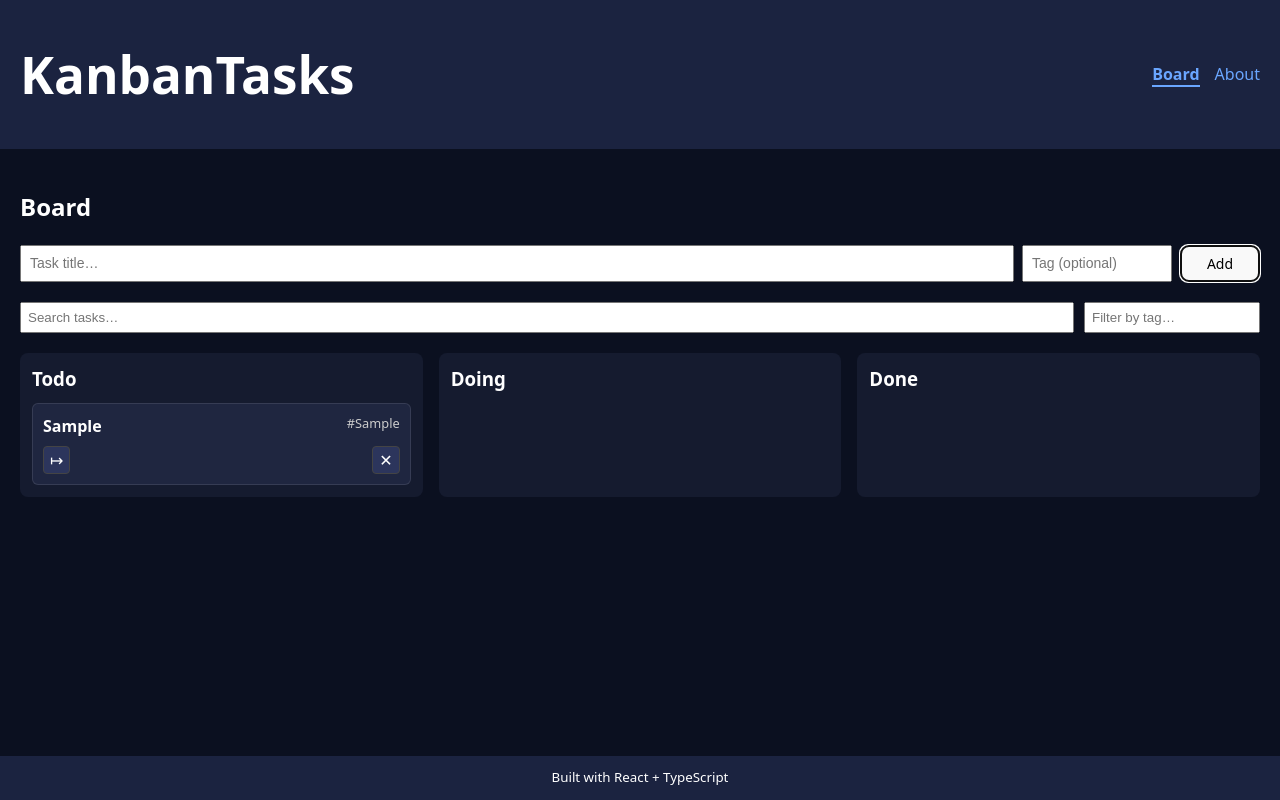
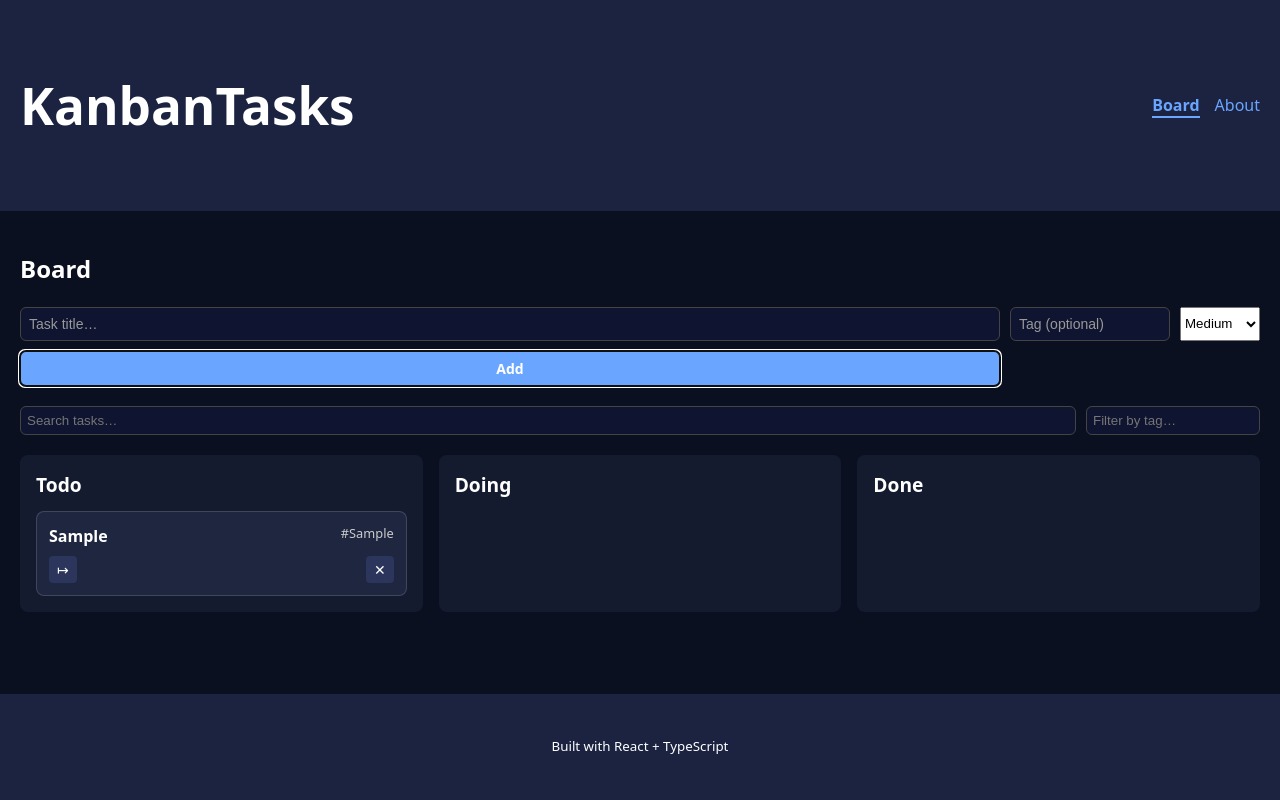
Before and after one commit to safya-alzayat/kanbanTasksFrontend, a React (Vite) app: page / in a window 1280 px wide. Both pictures are taken after typing "Sample", "Sample" into the empty fields and a click on the button "Add". Built offline with nearby package versions, Linux system fonts and the light colour scheme.

Commit message:
Add support for search, filter, and priority

```diff
--- a/src/App.css
+++ b/src/App.css
@@ -1,7 +1,7 @@
 .app-shell {
   min-height: 100vh; /* take full height of the screen */
   display: grid;
-  grid-template-rows: auto 1fr auto; /* header | main | footer */
+  background-color: #0b1020;
 }
 
 .topbar,
@@ -58,11 +58,15 @@
 .column {
   background: #151b2f;
   border-radius: 8px;
-  padding: 12px;
+  padding: 16px;
+  display: flex;
+  flex-direction: column;
 }
 
 .column h3 {
-  margin: 0 0 10px;
+  margin: 0 0 12px;
+  font-size: 1.2em;
+  color: #fff;
 }
 
 .stack {
@@ -97,3 +101,79 @@
 .card button:hover {
   background: #3a4673;
 }
+.task-form {
+  display: grid;
+  grid-template-columns: 1fr 160px 80px;
+  gap: 10px;
+  margin-bottom: 20px;
+}
+
+.task-form input {
+  padding: 8px;
+  border: 1px solid #444;
+  border-radius: 6px;
+  background: #0f1430;
+  color: white;
+}
+
+.task-form input::placeholder {
+  color: #999;
+}
+
+.task-form button {
+  background: #6aa6ff;
+  color: white;
+  border: none;
+  border-radius: 6px;
+  cursor: pointer;
+  font-weight: bold;
+}
+
+.task-form button:hover {
+  background: #4f8de0;
+}
+.card {
+  background: #1f2640;
+  border-radius: 8px;
+  padding: 12px;
+  border: 1px solid rgba(255, 255, 255, 0.15);
+  color: #fff;
+}
+
+.card button {
+  background: #2c355c;
+  border: none;
+  border-radius: 4px;
+  padding: 4px 8px;
+  color: white;
+  cursor: pointer;
+  font-size: 14px;
+}
+
+.card button:hover {
+  background: #3a4673;
+}
+
+.filters {
+  display: flex;
+  gap: 10px;
+  margin-bottom: 20px;
+}
+
+.filters input {
+  padding: 8px;
+  border-radius: 6px;
+  border: 1px solid #444;
+  background: #0f1430;
+  color: white;
+}
+
+.priority-low {
+  color: #4caf50; /* Green for low priority */
+}
+.priority-medium {
+  color: #ff9800; /* Orange for medium priority */
+}
+.priority-high {
+  color: #f44336; /* Red for high priority */
+}
--- a/src/components/TaskForm.tsx
+++ b/src/components/TaskForm.tsx
@@ -9,6 +9,7 @@ export default function TaskForm({ onAdd }: Props) {
   // local state for form inputs
   const [title, setTitle] = useState("");
   const [tag, setTag] = useState("");
+  const [priority, setPriority] = useState("");
 
   function handleSubmit(e: React.FormEvent) {
     e.preventDefault(); // prevent page reload
@@ -20,11 +21,13 @@ export default function TaskForm({ onAdd }: Props) {
       tag: tag.trim() || undefined,
       column: "todo", // new tasks always start in todo
       createdAt: Date.now(),
+      priority: priority.trim() || undefined,
     };
 
     onAdd(newTask); // give task to parent
     setTitle(""); // clear form
     setTag("");
+    setPriority("medium");
   }
 
   return (
@@ -41,6 +44,17 @@ export default function TaskForm({ onAdd }: Props) {
         value={tag}
         onChange={(e) => setTag(e.target.value)}
       />
+      <select
+        name="priority"
+        id="priority"
+        value={priority}
+        onChange={(e) => setPriority(e.target.value)}
+      >
+        <option value="low">Low</option>
+        <option value="medium">Medium</option>
+        <option value="high">High</option>
+      </select>
+
       <button type="submit">Add</button>
     </form>
   );
--- a/src/components/TaskItem.tsx
+++ b/src/components/TaskItem.tsx
@@ -15,6 +15,9 @@ export default function TaskItem({ task, onMove, onDelete }: Props) {
   return (
     <div className="card">
       <div style={{ display: "flex", justifyContent: "space-between" }}>
+        {task.priority && (
+          <span className={`priority-${task.priority}`}>[{task.priority}]</span>
+        )}
         <strong>{task.title}</strong>
         {task.tag && <span className="tag">#{task.tag}</span>}
       </div>
--- a/src/routes/Home.tsx
+++ b/src/routes/Home.tsx
@@ -38,7 +38,7 @@ export default function Home() {
     <div>
       <h2>Board</h2>
       <TaskForm onAdd={addTask} />
-      <div style={{ display: "flex", gap: "10px", marginBottom: "12px" }}>
+      <div className="filters">
         <SearchBar query={query} setQuery={setQuery} />
         <TagFilter tag={tag} setTag={setTag} />
       </div>
--- a/src/types.ts
+++ b/src/types.ts
@@ -1,4 +1,5 @@
 export type ColumnKey = "todo" | "doing" | "done";
+export type Priority = "high" | "medium" | "low";
 
 export interface Task {
   id: string;
@@ -6,5 +7,6 @@ export interface Task {
   notes?: string;
   tag?: string;
   column: ColumnKey;
+  priority?: string;
   createdAt: number;
 }
```
